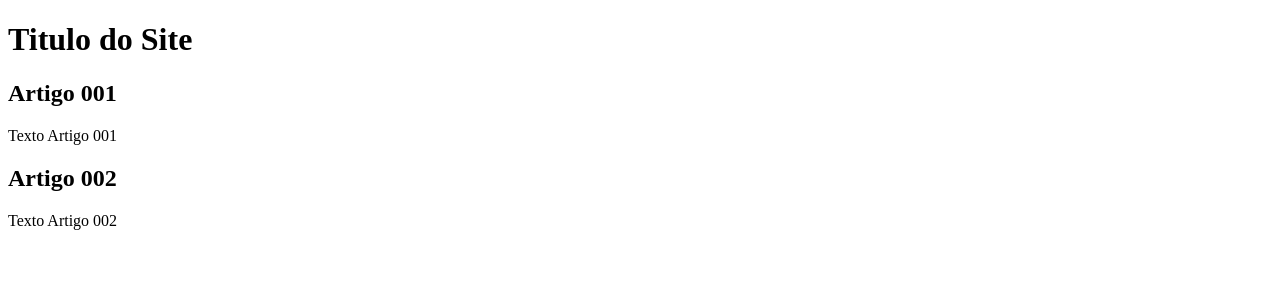
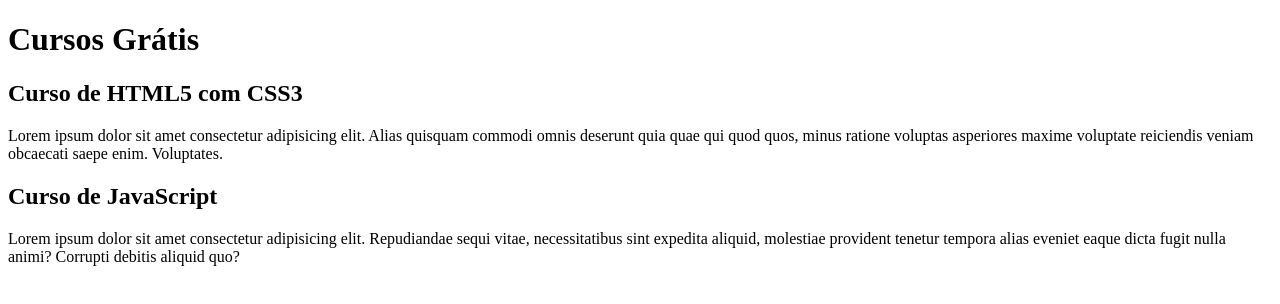
Before and after one commit to elizabethesantos/Git-e-Github-curso-em-video-, a plain HTML site: page index.html in a window 1280 px wide. Drawn offline with Linux system fonts and the light colour scheme.

Commit message:
comecei a escrever o conteúdo

```diff
--- a/index.html
+++ b/index.html
@@ -8,15 +8,15 @@
 <body>
     <main>
         <header>
-            <h1>Titulo do Site</h1>
+            <h1>Cursos Grátis</h1>
         </header>
         <article>
-            <h2>Artigo 001</h2>
-            <p>Texto Artigo 001</p>
+            <h2>Curso de HTML5 com CSS3</h2>
+            <p>Lorem ipsum dolor sit amet consectetur adipisicing elit. Alias quisquam commodi omnis deserunt quia quae qui quod quos, minus ratione voluptas asperiores maxime voluptate reiciendis veniam obcaecati saepe enim. Voluptates.</p>
         </article>
         <article>
-            <h2>Artigo 002</h2>
-            <p>Texto Artigo 002</p>
+            <h2>Curso de JavaScript</h2>
+            <p>Lorem ipsum dolor sit amet consectetur adipisicing elit. Repudiandae sequi vitae, necessitatibus sint expedita aliquid, molestiae provident tenetur tempora alias eveniet eaque dicta fugit nulla animi? Corrupti debitis aliquid quo?</p>
         </article>
     </main>
 </body>
```
